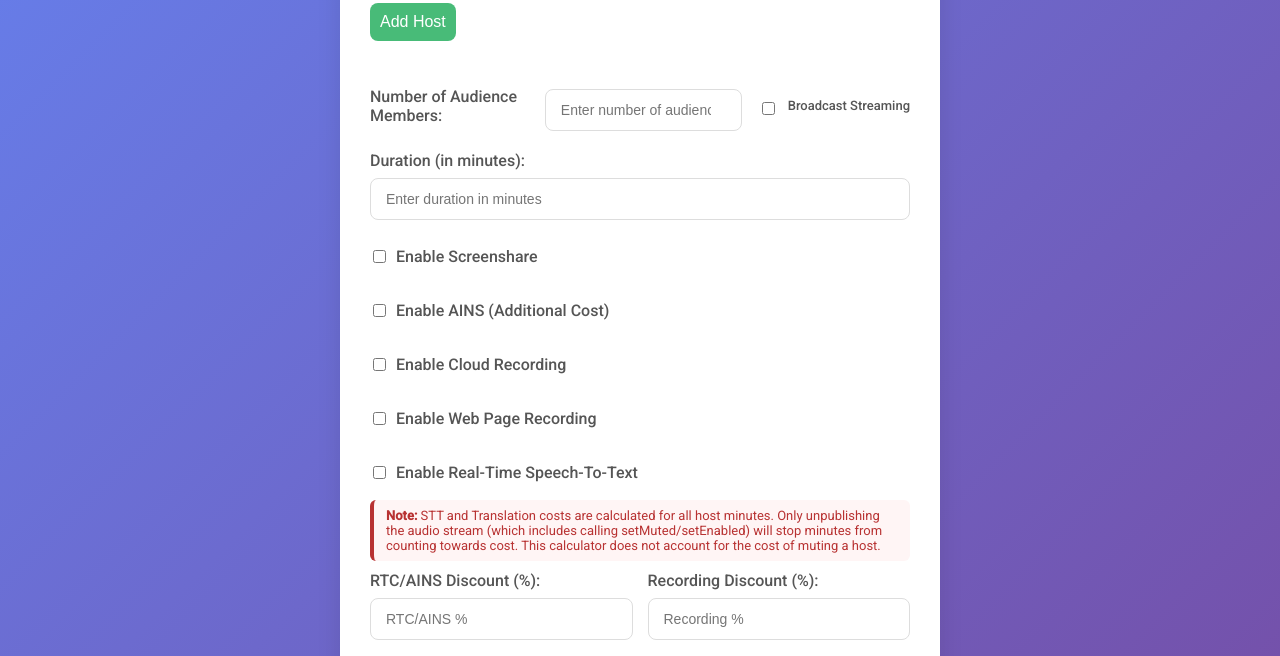
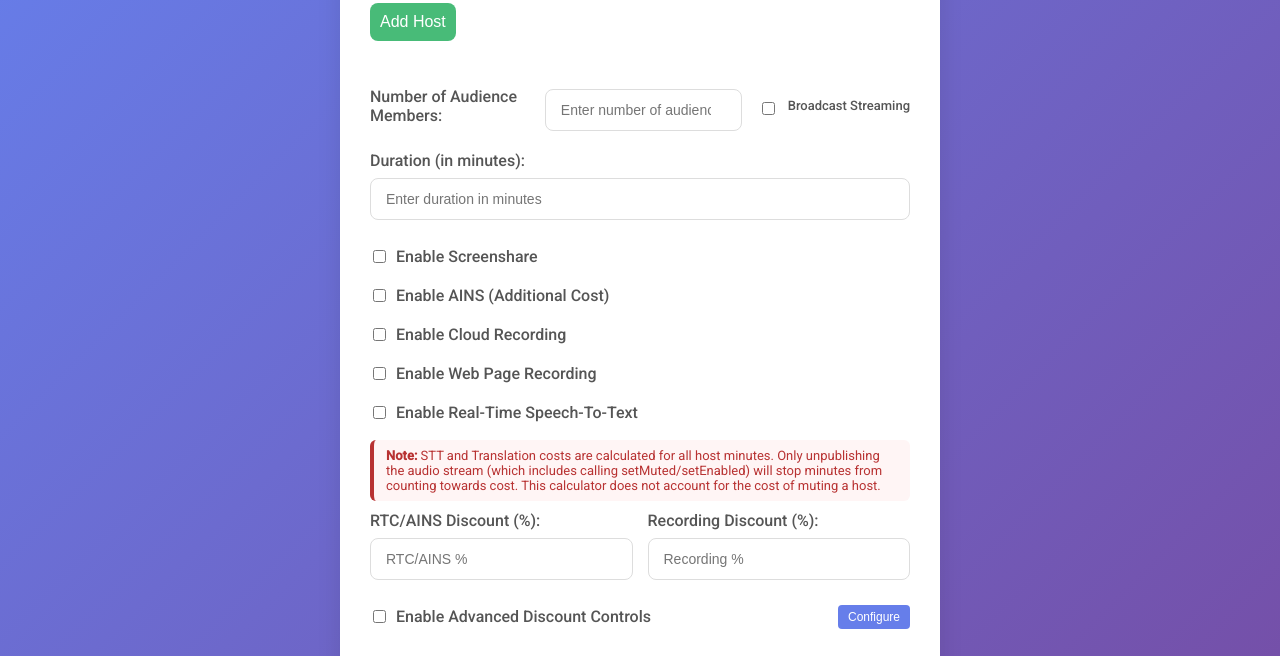
Before and after one commit to frank005/Agora-Pricing-Calculator, a plain HTML site: page index.html in a window 1280 px wide. Shown: the part 100-756 px from the top of the page. Drawn offline with nearby package versions, Linux system fonts and the light colour scheme.

Commit message:
Fixed css

```diff
--- a/index.html
+++ b/index.html
@@ -218,7 +218,8 @@
             <div
                 style="
                     margin-bottom: 10px;
-                    margin-top: -10px;
+                    /* margin-top: -10px; */
+                    margin-top: 10px;
                     font-size: 13px;
                     color: #b83232;
                     background: #fff5f5;
--- a/style.css
+++ b/style.css
@@ -118,7 +118,8 @@ select:focus {
 .checkbox-container {
     display: flex;
     align-items: center;
-    margin-bottom: 20px;
+    /* margin-bottom: 20px; */
+    margin-bottom: 5px;
     text-align: left;
     /* height: 25px; */
     height: 34px;
```
